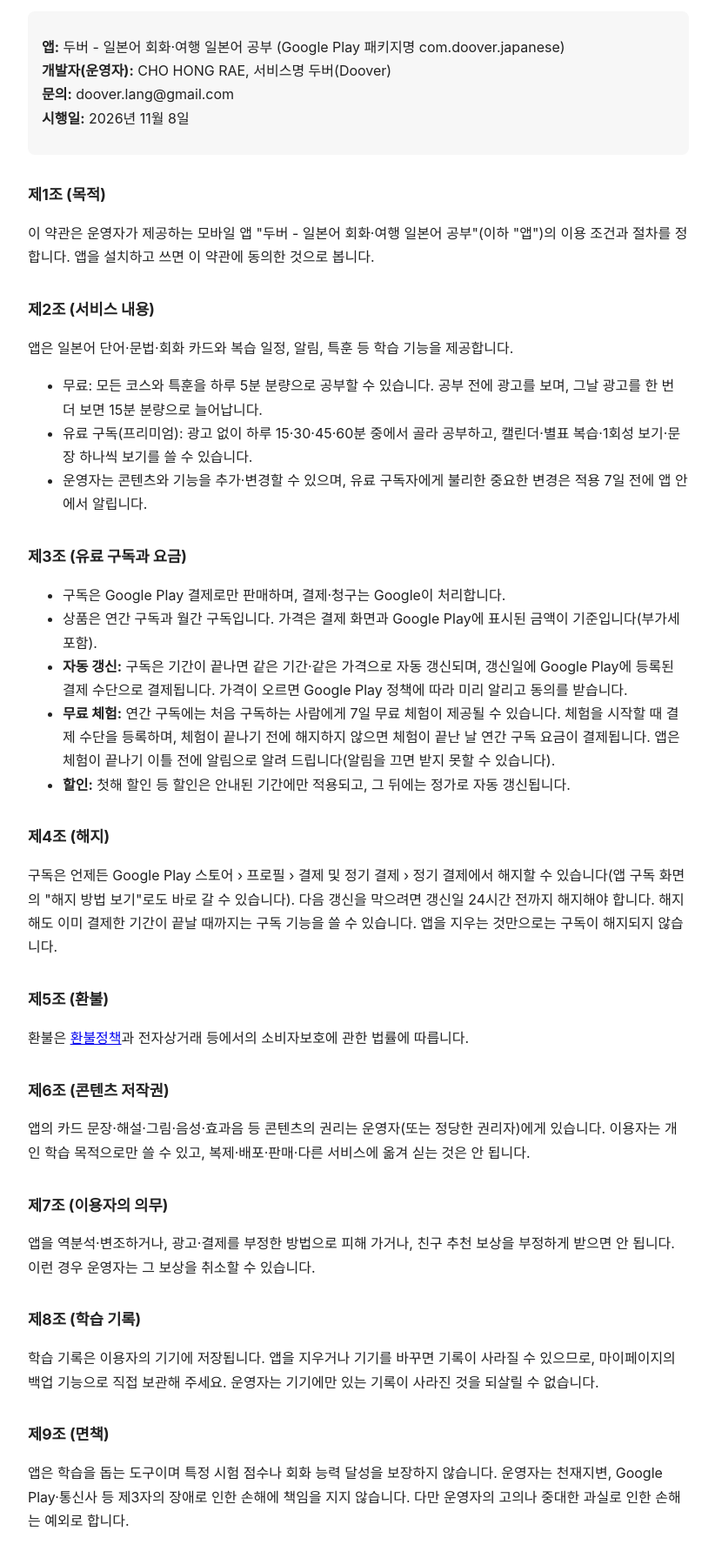
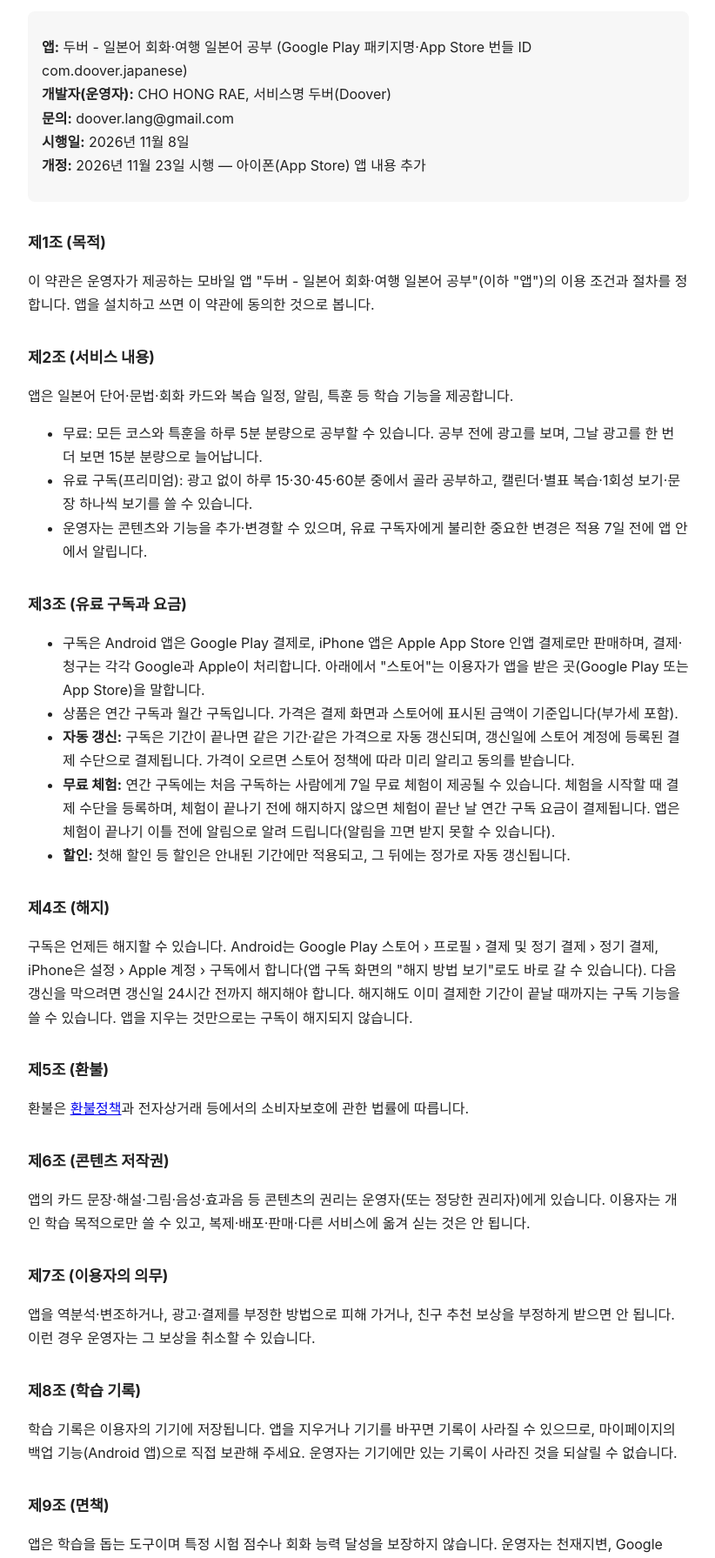
Before and after one commit to dooverlang-spec/doover-media, a plain HTML site: page terms.html in a window 1280 px wide. Shown: the part 84-1875 px from the top of the page at 87% size, without its empty margins (228-1050 px from the left). Drawn offline with Linux system fonts and the light colour scheme.

Commit message:
약관·개인정보·환불 페이지에 아이폰(App Store) 내용 추가
- 개인정보: App Store 결제, Apple Inc. 위탁, 앱 추적 허용(IDFA), iPhone 해지 경로, 추천은 Android만
- 약관: App Store 인앱 결제, iPhone 해지 경로, Apple Standard EULA 조항(제12조)
- 환불: iPhone 구독은 Apple이 환불 처리(reportaproblem.apple.com)
- 개정 시행일 2026-11-23 (변경 7일 전 고지 규정)

Co-Authored-By: Claude Opus 5.5 <noreply@anthropic.com>
Claude-Session: https://claude.ai/code/session_013H1Sig1pdHC9uh1A926x2W

```diff
--- a/terms.html
+++ b/terms.html
@@ -13,10 +13,10 @@ table{border-collapse:collapse;width:100%;font-size:.92em}th,td{border:1px solid
 </head>
 <body>
 <h1>이용약관</h1>
-<div class="box"><p><b>앱:</b> 두버 - 일본어 회화·여행 일본어 공부 (Google Play 패키지명 com.doover.japanese)<br>
+<div class="box"><p><b>앱:</b> 두버 - 일본어 회화·여행 일본어 공부 (Google Play 패키지명·App Store 번들 ID com.doover.japanese)<br>
 <b>개발자(운영자):</b> CHO HONG RAE, 서비스명 두버(Doover)<br>
 <b>문의:</b> doover.lang@gmail.com<br>
-<b>시행일:</b> 2026년 11월 8일</p></div>
+<b>시행일:</b> 2026년 11월 8일<br><b>개정:</b> 2026년 11월 23일 시행 — 아이폰(App Store) 앱 내용 추가</p></div>
 
 <h2>제1조 (목적)</h2><p>이 약관은 운영자가 제공하는 모바일 앱 "두버 - 일본어 회화·여행 일본어 공부"(이하 "앱")의 이용 조건과 절차를 정합니다. 앱을 설치하고 쓰면 이 약관에 동의한 것으로 봅니다.</p>
 <h2>제2조 (서비스 내용)</h2><p>앱은 일본어 단어·문법·회화 카드와 복습 일정, 알림, 특훈 등 학습 기능을 제공합니다.</p>
@@ -27,20 +27,21 @@ table{border-collapse:collapse;width:100%;font-size:.92em}th,td{border:1px solid
 </ul>
 <h2>제3조 (유료 구독과 요금)</h2>
 <ul>
-<li>구독은 Google Play 결제로만 판매하며, 결제·청구는 Google이 처리합니다.</li>
-<li>상품은 연간 구독과 월간 구독입니다. 가격은 결제 화면과 Google Play에 표시된 금액이 기준입니다(부가세 포함).</li>
-<li><b>자동 갱신:</b> 구독은 기간이 끝나면 같은 기간·같은 가격으로 자동 갱신되며, 갱신일에 Google Play에 등록된 결제 수단으로 결제됩니다. 가격이 오르면 Google Play 정책에 따라 미리 알리고 동의를 받습니다.</li>
+<li>구독은 Android 앱은 Google Play 결제로, iPhone 앱은 Apple App Store 인앱 결제로만 판매하며, 결제·청구는 각각 Google과 Apple이 처리합니다. 아래에서 "스토어"는 이용자가 앱을 받은 곳(Google Play 또는 App Store)을 말합니다.</li>
+<li>상품은 연간 구독과 월간 구독입니다. 가격은 결제 화면과 스토어에 표시된 금액이 기준입니다(부가세 포함).</li>
+<li><b>자동 갱신:</b> 구독은 기간이 끝나면 같은 기간·같은 가격으로 자동 갱신되며, 갱신일에 스토어 계정에 등록된 결제 수단으로 결제됩니다. 가격이 오르면 스토어 정책에 따라 미리 알리고 동의를 받습니다.</li>
 <li><b>무료 체험:</b> 연간 구독에는 처음 구독하는 사람에게 7일 무료 체험이 제공될 수 있습니다. 체험을 시작할 때 결제 수단을 등록하며, 체험이 끝나기 전에 해지하지 않으면 체험이 끝난 날 연간 구독 요금이 결제됩니다. 앱은 체험이 끝나기 이틀 전에 알림으로 알려 드립니다(알림을 끄면 받지 못할 수 있습니다).</li>
 <li><b>할인:</b> 첫해 할인 등 할인은 안내된 기간에만 적용되고, 그 뒤에는 정가로 자동 갱신됩니다.</li>
 </ul>
-<h2>제4조 (해지)</h2><p>구독은 언제든 Google Play 스토어 › 프로필 › 결제 및 정기 결제 › 정기 결제에서 해지할 수 있습니다(앱 구독 화면의 "해지 방법 보기"로도 바로 갈 수 있습니다). 다음 갱신을 막으려면 갱신일 24시간 전까지 해지해야 합니다. 해지해도 이미 결제한 기간이 끝날 때까지는 구독 기능을 쓸 수 있습니다. 앱을 지우는 것만으로는 구독이 해지되지 않습니다.</p>
+<h2>제4조 (해지)</h2><p>구독은 언제든 해지할 수 있습니다. Android는 Google Play 스토어 › 프로필 › 결제 및 정기 결제 › 정기 결제, iPhone은 설정 › Apple 계정 › 구독에서 합니다(앱 구독 화면의 "해지 방법 보기"로도 바로 갈 수 있습니다). 다음 갱신을 막으려면 갱신일 24시간 전까지 해지해야 합니다. 해지해도 이미 결제한 기간이 끝날 때까지는 구독 기능을 쓸 수 있습니다. 앱을 지우는 것만으로는 구독이 해지되지 않습니다.</p>
 <h2>제5조 (환불)</h2><p>환불은 <a href="refund-policy.html">환불정책</a>과 전자상거래 등에서의 소비자보호에 관한 법률에 따릅니다.</p>
 <h2>제6조 (콘텐츠 저작권)</h2><p>앱의 카드 문장·해설·그림·음성·효과음 등 콘텐츠의 권리는 운영자(또는 정당한 권리자)에게 있습니다. 이용자는 개인 학습 목적으로만 쓸 수 있고, 복제·배포·판매·다른 서비스에 옮겨 싣는 것은 안 됩니다.</p>
 <h2>제7조 (이용자의 의무)</h2><p>앱을 역분석·변조하거나, 광고·결제를 부정한 방법으로 피해 가거나, 친구 추천 보상을 부정하게 받으면 안 됩니다. 이런 경우 운영자는 그 보상을 취소할 수 있습니다.</p>
-<h2>제8조 (학습 기록)</h2><p>학습 기록은 이용자의 기기에 저장됩니다. 앱을 지우거나 기기를 바꾸면 기록이 사라질 수 있으므로, 마이페이지의 백업 기능으로 직접 보관해 주세요. 운영자는 기기에만 있는 기록이 사라진 것을 되살릴 수 없습니다.</p>
-<h2>제9조 (면책)</h2><p>앱은 학습을 돕는 도구이며 특정 시험 점수나 회화 능력 달성을 보장하지 않습니다. 운영자는 천재지변, Google Play·통신사 등 제3자의 장애로 인한 손해에 책임을 지지 않습니다. 다만 운영자의 고의나 중대한 과실로 인한 손해는 예외로 합니다.</p>
+<h2>제8조 (학습 기록)</h2><p>학습 기록은 이용자의 기기에 저장됩니다. 앱을 지우거나 기기를 바꾸면 기록이 사라질 수 있으므로, 마이페이지의 백업 기능(Android 앱)으로 직접 보관해 주세요. 운영자는 기기에만 있는 기록이 사라진 것을 되살릴 수 없습니다.</p>
+<h2>제9조 (면책)</h2><p>앱은 학습을 돕는 도구이며 특정 시험 점수나 회화 능력 달성을 보장하지 않습니다. 운영자는 천재지변, Google Play·App Store·통신사 등 제3자의 장애로 인한 손해에 책임을 지지 않습니다. 다만 운영자의 고의나 중대한 과실로 인한 손해는 예외로 합니다.</p>
 <h2>제10조 (약관 변경)</h2><p>약관을 바꿀 때는 시행일 7일 전(이용자에게 불리한 변경은 30일 전)부터 앱 안에 알립니다. 변경에 동의하지 않으면 구독을 해지하고 앱 사용을 멈출 수 있습니다.</p>
 <h2>제11조 (분쟁 해결)</h2><p>이 약관은 대한민국 법을 따르며, 분쟁은 민사소송법에 따른 관할 법원에서 해결합니다.</p>
+<h2>제12조 (iPhone 앱 이용자)</h2><p>App Store에서 받은 앱에는 이 약관과 함께 Apple의 표준 최종 사용자 사용권 계약(<a href="https://www.apple.com/legal/internet-services/itunes/dev/stdeula/">Apple Standard EULA</a>)이 적용됩니다. 이 약관은 이용자와 운영자 사이의 계약이며 Apple은 당사자가 아닙니다. 앱과 그 내용에 대한 책임은 운영자에게 있고, Apple은 앱의 유지보수·지원 의무를 지지 않습니다.</p>
 <p>운영자: 두버(Doover) · 개발자 CHO HONG RAE (개인 개발자) · 문의 doover.lang@gmail.com<br>시행일: 2026년 11월 8일</p>
 <p style="margin-top:2em"><a href="terms.html">이용약관</a> · <a href="refund-policy.html">환불정책</a> · <a href="privacy-policy.html">개인정보처리방침</a></p>
 </body>
```
Also changed, not shown: privacy-policy.html (+9 -7 lines), refund-policy.html (+4 -3 lines).
